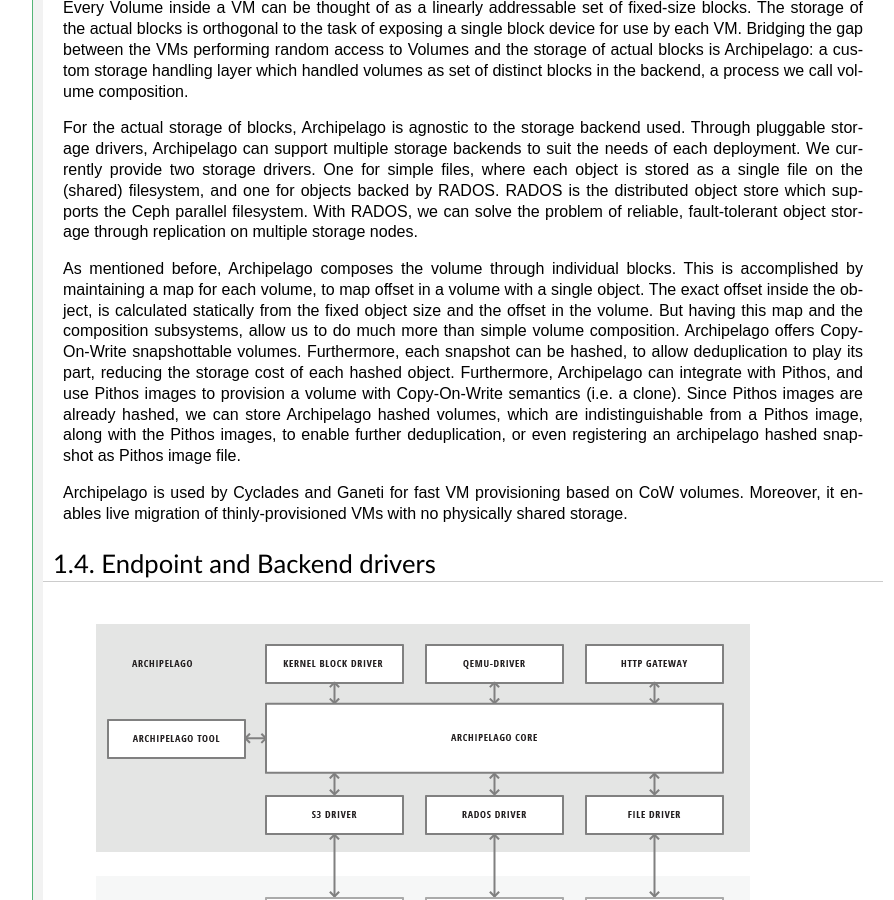
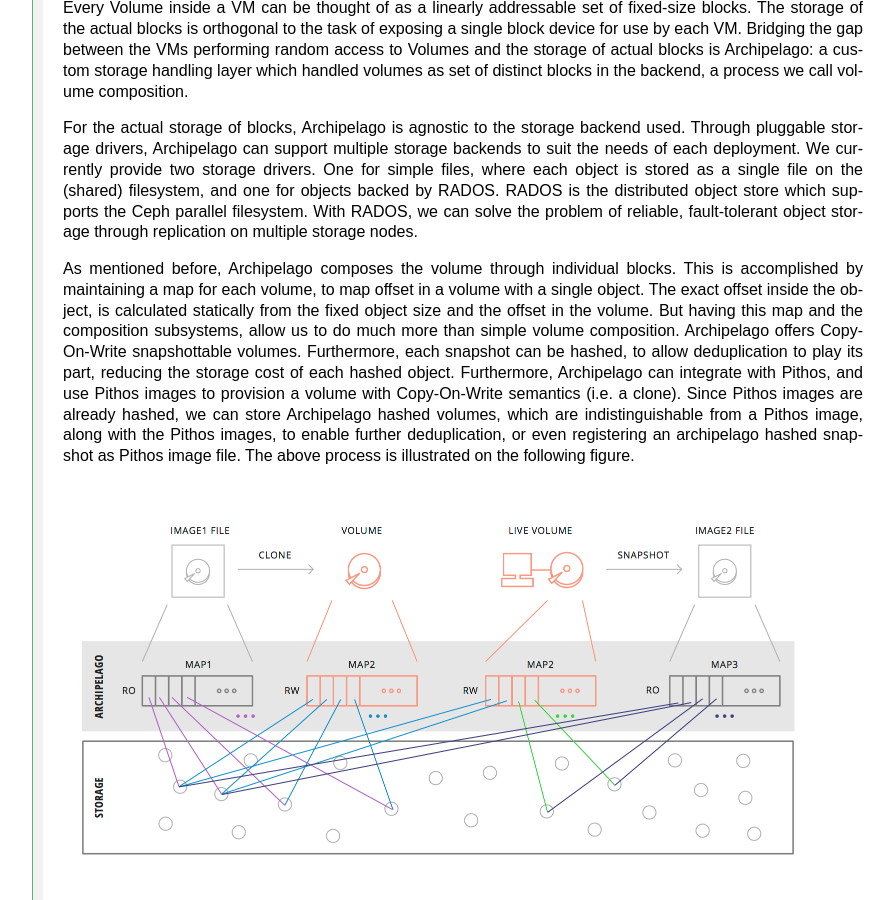
Before and after one commit to grnet/archipelago, a Sphinx documentation site: the page built from docs/archipelago.rst, in a window 1280 px wide and 900 px high, scrolled down 2218 px. Shown: the whole window, without its empty margins (187-1081 px from the left). Built offline with Sphinx 7.4.7, drawn with Linux system fonts in a browser that asks for light colours; pages that are not in the unit, such as notebooks, are missing from menus.

Commit message:
docs: Minor update

```diff
--- a/docs/archipelago.rst
+++ b/docs/archipelago.rst
@@ -151,7 +151,12 @@
 Copy-On-Write semantics (i.e. a clone). Since Pithos images are already hashed,
 we can store Archipelago hashed volumes, which are indistinguishable from a Pithos
 image, along with the Pithos images, to enable further deduplication, or even
-registering an archipelago hashed snapshot as Pithos image file.
+registering an archipelago hashed snapshot as Pithos image file. The above
+process is illustrated on the following figure.
+
+.. image:: images/archipelago-composition.png
+    :target: _images/archipelago-composition.png
+    :scale: 50
 
 Archipelago is used by Cyclades and Ganeti for fast VM provisioning based on CoW
 volumes. Moreover, it enables live migration of thinly-provisioned VMs with no
```
Also changed, not shown: docs/images/archipelago-composition.png (added).
